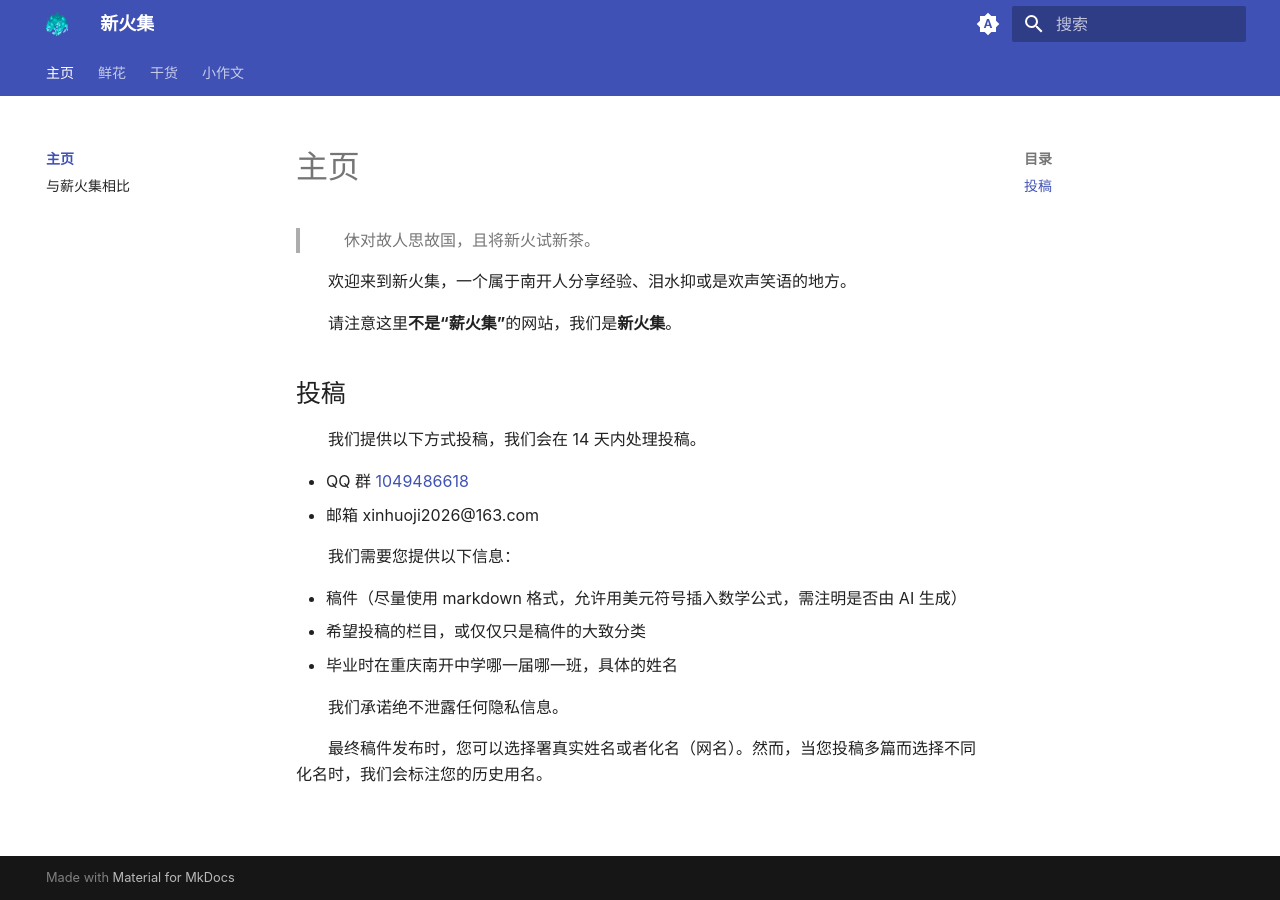
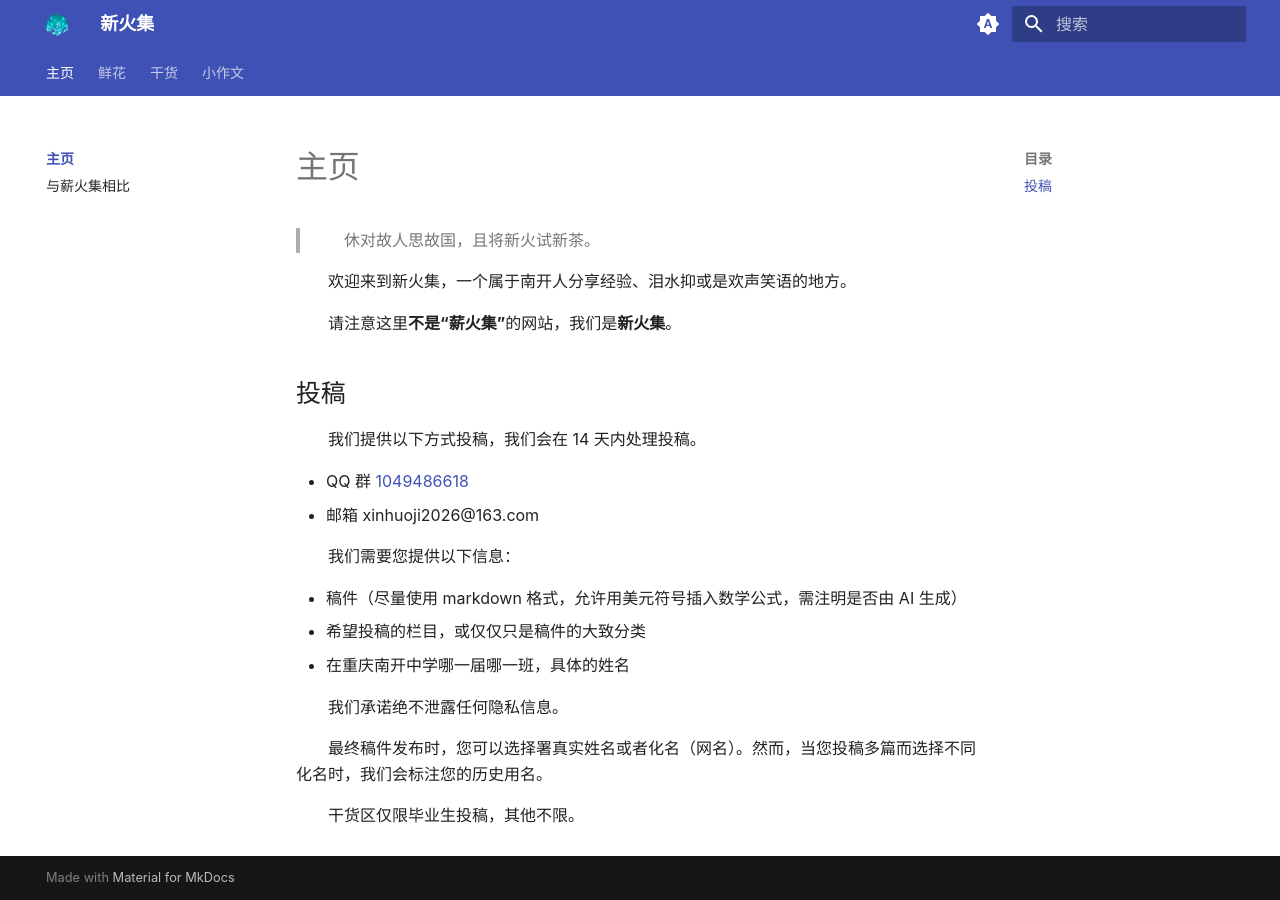
Before and after one commit to xinhuoji/xinhuoji, an MkDocs documentation site: the page built from docs/index.md, in a window 1280 px wide. Built offline with MkDocs 1.6.1 and Material for MkDocs 9.7.7, drawn with Linux system fonts in a browser that asks for light colours.

Commit message:
little change

```diff
--- a/docs/index.md
+++ b/docs/index.md
@@ -14,8 +14,10 @@
 
 * 稿件（尽量使用 markdown 格式，允许用美元符号插入数学公式，需注明是否由 AI 生成）
 * 希望投稿的栏目，或仅仅只是稿件的大致分类
-* 毕业时在重庆南开中学哪一届哪一班，具体的姓名
+* 在重庆南开中学哪一届哪一班，具体的姓名
 
 我们承诺绝不泄露任何隐私信息。
 
 最终稿件发布时，您可以选择署真实姓名或者化名（网名）。然而，当您投稿多篇而选择不同化名时，我们会标注您的历史用名。
+
+干货区仅限毕业生投稿，其他不限。
```
